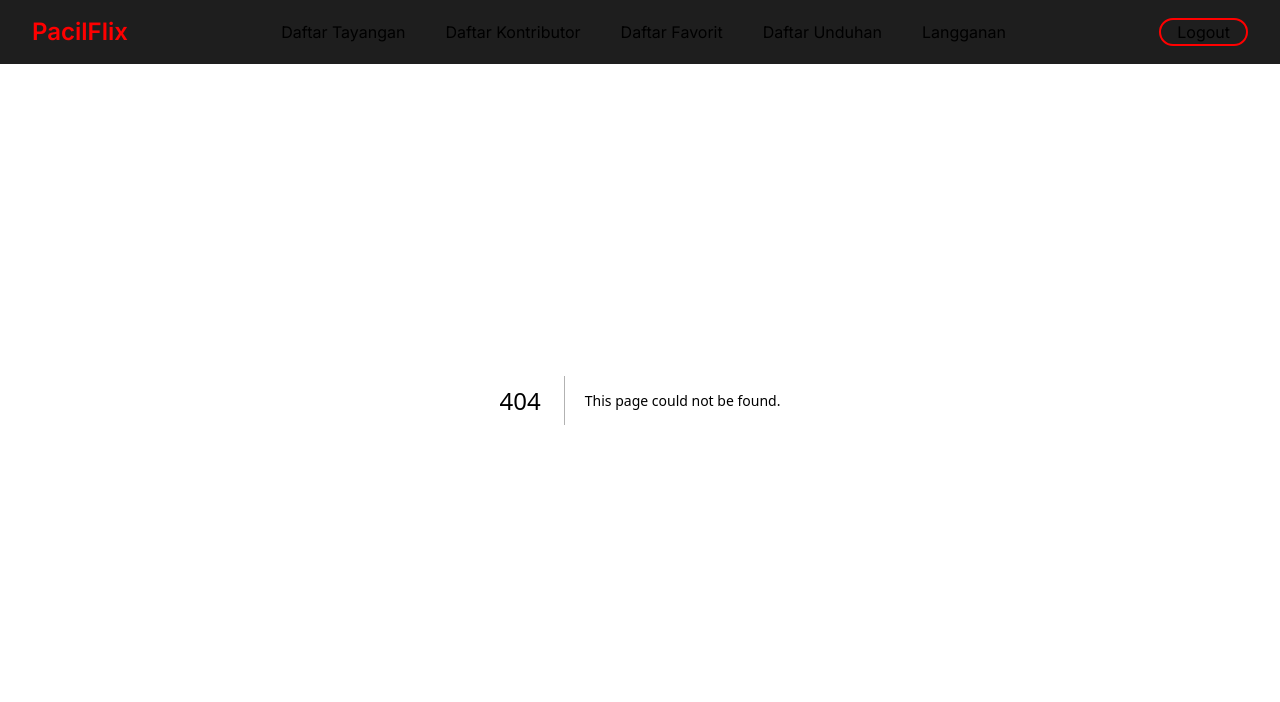
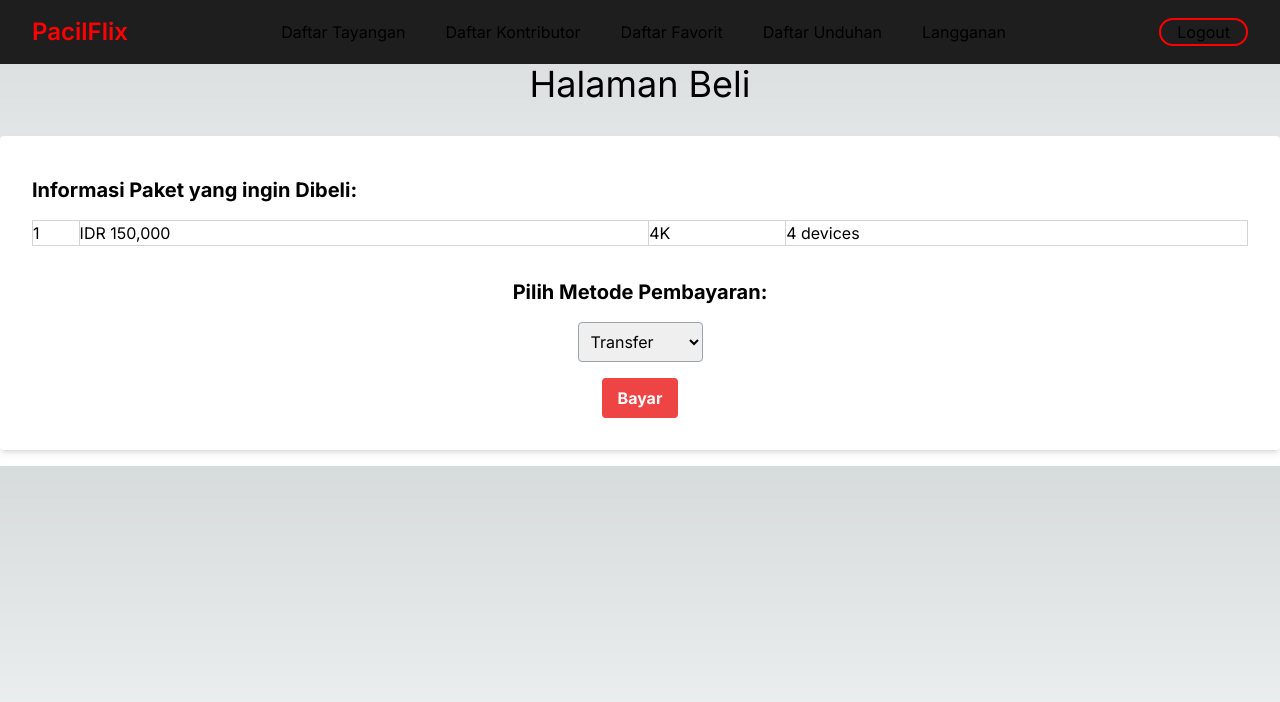
Before and after one commit to BasDat-E12-241/PacilFlix-fe, a Next.js app: page /halaman-beli/1 in a window 1280 px wide. Before the commit this address had no page. Shown: the top 702 px of the page. Built offline with nearby package versions, Linux system fonts and the light colour scheme.

Commit message:
add halaman beli

```diff
--- a/package.json
+++ b/package.json
@@ -13,7 +13,8 @@
     "next": "14.2.3",
     "react": "^18",
     "react-bootstrap": "^2.10.2",
-    "react-dom": "^18"
+    "react-dom": "^18",
+    "react-router-dom": "^6.23.0"
   },
   "devDependencies": {
     "@types/node": "20.12.7",
--- /dev/null
+++ b/src/app/halaman-beli/[tipe]/page.tsx
@@ -0,0 +1,56 @@
+    "use client"
+
+    import router, { useRouter } from 'next/router';
+    import React, { useState } from 'react';
+    import { useParams } from 'next/navigation';
+
+    export default function HalamanBeli() {
+       const {tipe} = useParams()
+       const [paymentMethod, setPaymentMethod] = useState('transfer');
+
+    const packageDetails = {
+        nama: tipe,
+        harga: 'IDR 150,000',
+        resolusiLayar: '4K',
+        dukunganPerangkat: '4 devices',
+    };
+
+    const handleSubmit = (event) => {
+        event.preventDefault();
+    };
+
+    return (
+        <div className="container mx-auto pt-8">
+            <h1 className="text-center text-4xl my-8">Halaman Beli</h1>
+            <form onSubmit={handleSubmit} className="bg-white shadow-md rounded px-8 pt-6 pb-8 mb-4">
+                <h2 className="text-xl font-bold my-4">Informasi Paket yang ingin Dibeli:</h2>
+                <table className="w-full my-4 text-left border-collapse border border-gray-400">
+                <tbody>
+                    <tr>
+                    <td className="border border-gray-300">{packageDetails.nama}</td>
+                    <td className="border border-gray-300">{packageDetails.harga}</td>
+                    <td className="border border-gray-300">{packageDetails.resolusiLayar}</td>
+                    <td className="border border-gray-300">{packageDetails.dukunganPerangkat}</td>
+                    </tr>
+                </tbody>
+                </table>
+                <div className="flex flex-col items-center">
+                    <h2 className="text-xl font-bold my-4">Pilih Metode Pembayaran:</h2>
+                    <select
+                        value={paymentMethod}
+                        onChange={(e) => setPaymentMethod(e.target.value)}
+                        className="mb-4 p-2 border border-gray-400 rounded"
+                    >
+                    <option value="transfer">Transfer</option>
+                    <option value="creditcard">Credit Card</option>
+                    <option value="e-wallet">E-Wallet</option>
+                    </select>
+                    <button type="submit" className="bg-red-500 hover:bg-red-700 text-white font-bold py-2 px-4 rounded">
+                    Bayar
+                    </button>
+
+                </div>
+            </form>
+        </div>
+    );
+    }
--- a/src/app/langganan/page.tsx
+++ b/src/app/langganan/page.tsx
@@ -22,7 +22,7 @@ const transactionHistory = [
 ];
 
 export default function LanggananPage() {
-    return (
+  return (
       <div className="container mx-auto pt-8">
         <h1 className="text-center text-4xl my-8">Halaman Kelola Langganan</h1>
 
@@ -72,7 +72,9 @@ export default function LanggananPage() {
                     <td className="border border-gray-300">{subscription.resolusiLayar}</td>
                     <td className="border border-gray-300">{subscription.dukunganPerangkat}</td>
                     <td className="border border-gray-300">
+                      <a href={`/halaman-beli/${subscription.nama}`}>
                         <button className="bg-blue-500 hover:bg-blue-700 text-white font-bold py-2 px-4 rounded">Beli</button>
+                      </a>
                     </td>
                     </tr>
                 ))}
--- a/src/app/page.tsx
+++ b/src/app/page.tsx
@@ -1,6 +1,5 @@
 import Link from "next/link";
 import React from "react";
-
 export default function Home() {
   return (
     <main className="bg-primary min-h-screen flex flex-col items-center justify-center gap-4">
@@ -16,12 +15,7 @@ export default function Home() {
       <Link href="/register" className="hover:scale-105 active:scale-95 active:opacity-70 transition-all bg-red-primary w-28 justify-center flex rounded-lg py-1.5 font-semibold">
         Register
       </Link>
-      <Link href="/daftar-kontributor"  className="hover:scale-105 active:scale-95 active:opacity-70 transition-all bg-red-primary w-28 justify-center flex rounded-lg py-1.5 font-semibold" >
-        DaftarKontributor
-      </Link>
-      <Link href="/langganan"  className="hover:scale-105 active:scale-95 active:opacity-70 transition-all bg-red-primary w-28 justify-center flex rounded-lg py-1.5 font-semibold" >
-        Langganan
-      </Link>
+
     </main>
   );
 }
```
Also changed, not shown: 1 other file (tests, documents, lock files or other folders).
